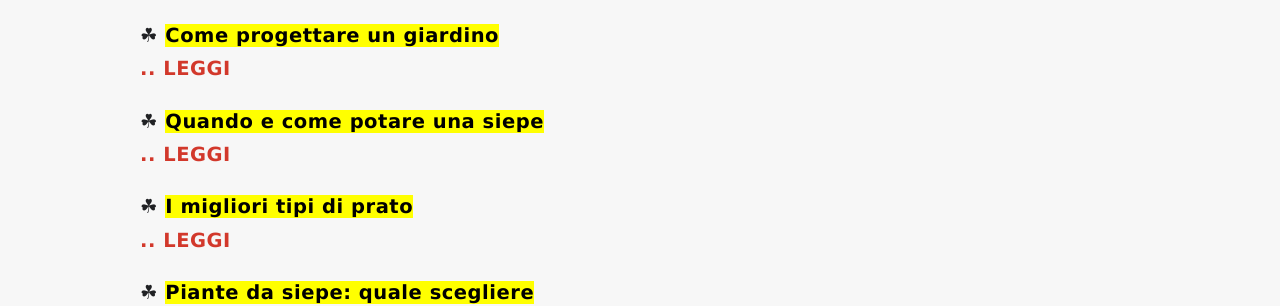
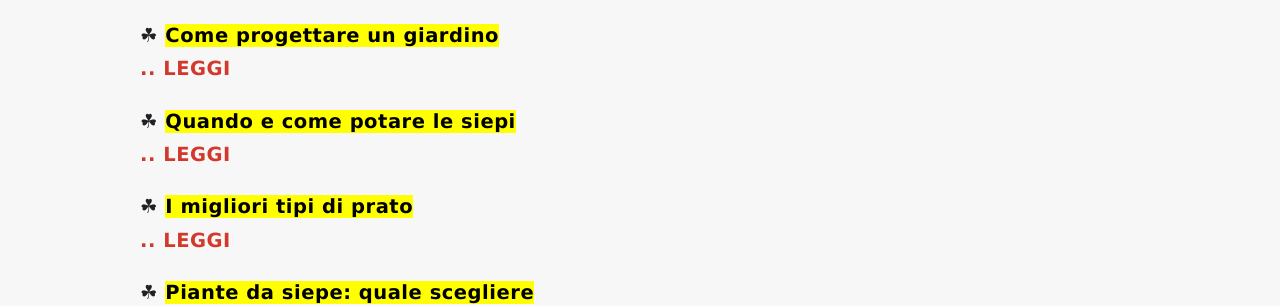
Before and after one commit to enricocaputo/enricocaputo.github.io, a Jekyll site: the page built from index.html, in a window 1280 px wide and 900 px high, scrolled down 6435 px. Shown: the part 150-456 px from the top of the window. Built offline with Jekyll 4.4.1, drawn with Linux system fonts in a browser that asks for light colours.

Commit message:
_posts\2020-08-03-quando-e-come-potare-le-siepi.md

```diff
--- a/my_collections/_posts/2020-08-03-quando-e-come-potare-le-siepi.md
+++ b/my_collections/_posts/2020-08-03-quando-e-come-potare-le-siepi.md
@@ -1,9 +1,9 @@
 ---
-title: 'Quando e come potare una siepe'
+title: 'Quando e come potare le siepi'
 excerpt: 'Quando e come tagliare la siepe? Potare la siepe di bosso, fotinia, tuia, lauroceraso, aucuba, siepe fiorita, siepe sempreverde, siepe formale e informale.'
 image: /img/blog/siepe/potatura.jpg
 image_featured: true
-last_modified_at: 2020-08-07T10:32
+last_modified_at: 2022-01-22T17:37
 ---
 ## Siepi sempreverdi
 Le **siepi sempreverdi** (nella foto il [Buxus](/news/siepe-quale-scegliere "scopri le caratteristiche della siepe")) come ad esempio il [lauroceraso](/news/siepe-quale-scegliere "scopri le caratteristiche della siepe") e la [fotinia](/news/siepe-quale-scegliere "scopri le caratteristiche della siepe") vanno potate preferibilmente da metà settembre a inizio dicembre perché in quel momento lo sviluppo si rallenta e la nuova vegetazione che si produce ha il tempo per rafforzarsi prima dell'arrivo del gelo invernale.
```
